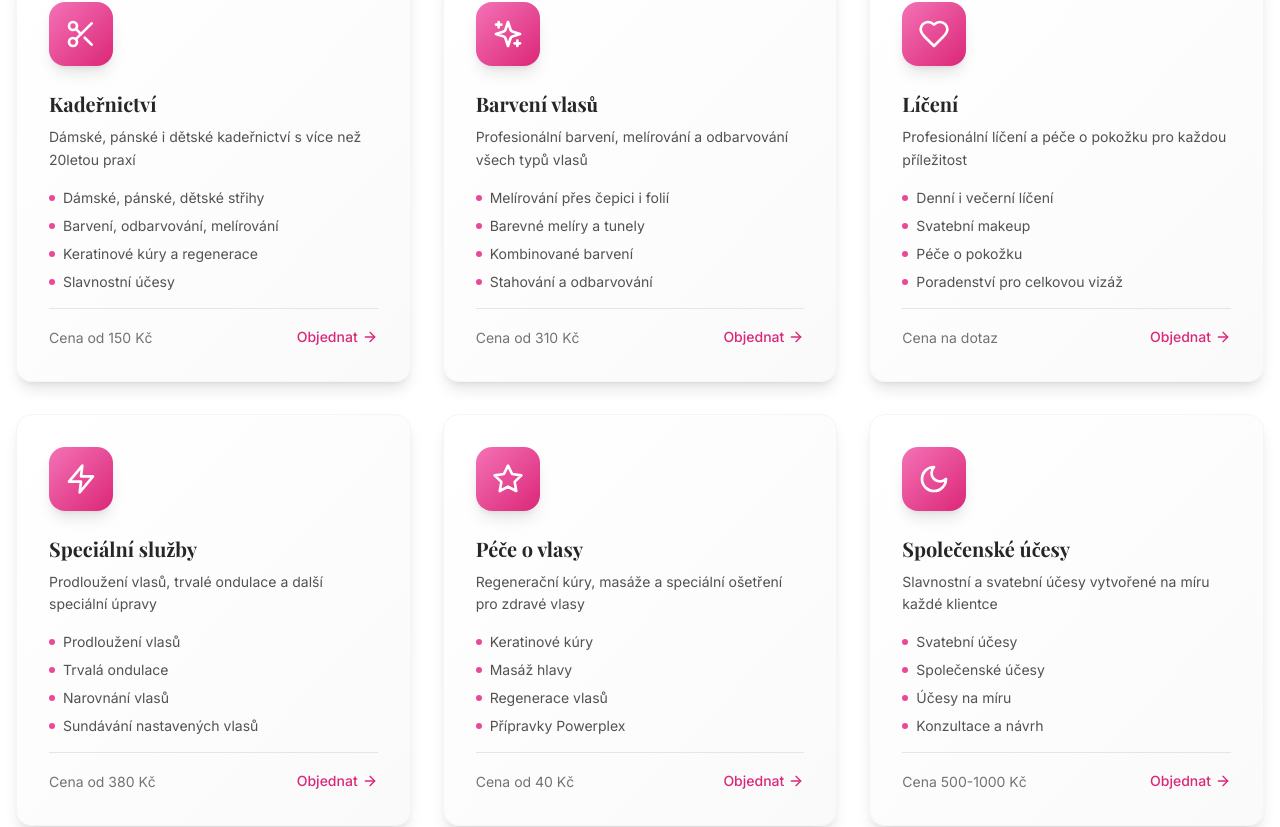
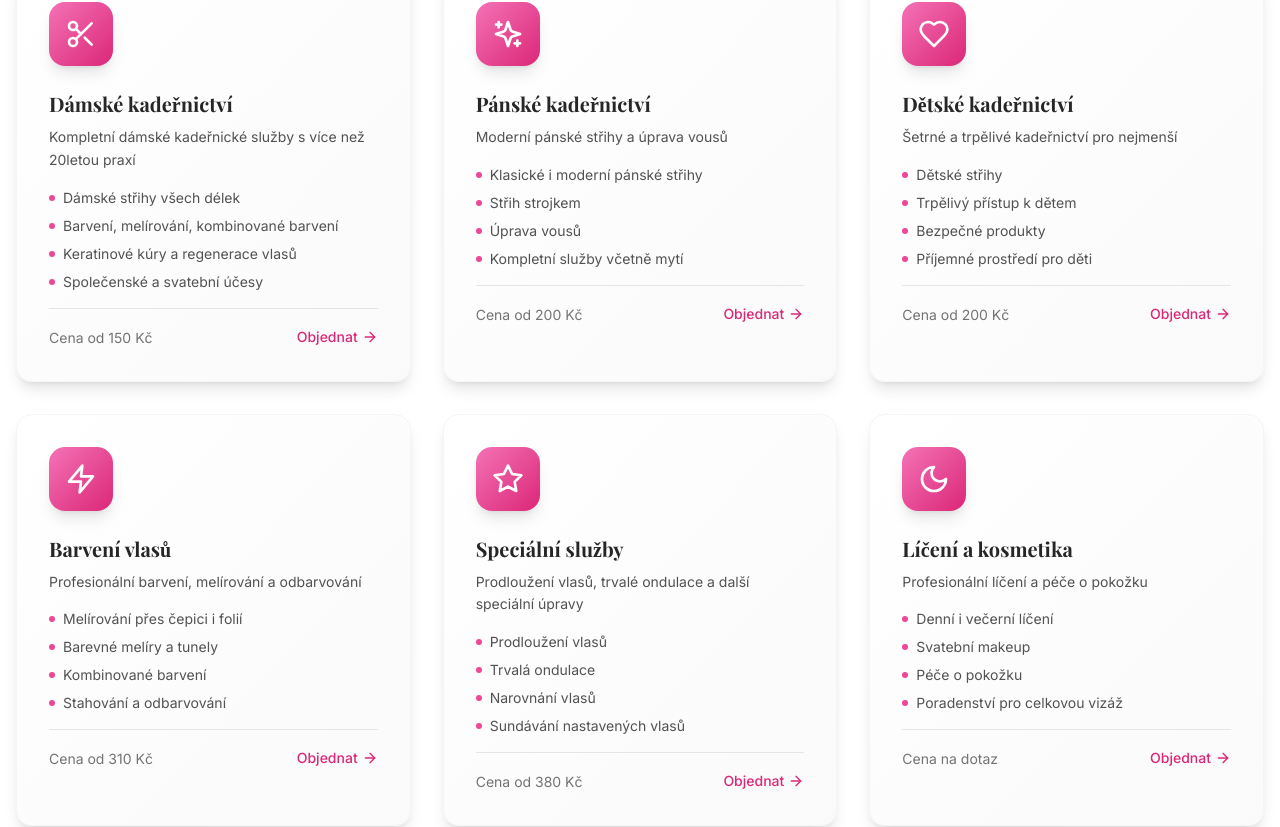
Before and after one commit to marcelrezkova/kadernictvihelena, a React (Vite) app: page / in a window 1280 px wide. Shown: the part 2853-3680 px from the top of the page. Built offline with nearby package versions, Linux system fonts and the light colour scheme.

Commit message:
Dokončení aktualizace ceníku - pánské a dětské služby

```diff
--- a/src/components/Pricing.tsx
+++ b/src/components/Pricing.tsx
@@ -21,45 +21,45 @@ const Pricing: React.FC = () => {
       ]
     },
     {
-      category: 'Kosmetika',
+      category: 'Pánské a dětské',
+      icon: '👨‍👦',
+      services: [
+        { name: 'Pánský střih', price: '250 Kč', duration: '30 min' },
+        { name: 'Dětský střih', price: '200 Kč', duration: '20 min' },
+        { name: 'Střih strojkem', price: '200 Kč', duration: '20 min' },
+        { name: 'Moderní střih', price: '300 Kč', duration: '45 min' },
+        { name: 'Úprava vousů', price: '110 Kč', duration: '15 min' },
+        { name: 'Komplet (střih, mytí, sušení)', price: '400 Kč', duration: '45 min' },
+        { name: 'Melír přes čepici', price: '350-480 Kč', duration: '90 min' },
+        { name: 'Styling (vosk, gel, lak)', price: '50 Kč', duration: '10 min' }
+      ]
+    },
+    {
+      category: 'Doplňkové služby',
       icon: '✨',
       services: [
-        { name: 'Péče o pokožku', price: 'na dotaz', duration: '60 min' },
         { name: 'Regenerace vlasů', price: '40-60 Kč', duration: '15 min' },
         { name: 'Masáž hlavy', price: '50 Kč', duration: '15 min' },
         { name: 'Narovnání vlasů', price: '250-550 Kč', duration: '60 min' },
         { name: 'Stahování barvy', price: '500-900 Kč', duration: '120 min' },
         { name: 'Prodloužení vlasů', price: '2500-4000 Kč', duration: '180-240 min' },
         { name: 'Sundávání nastavených vlasů', price: '700-2500 Kč', duration: '90-180 min' },
-        { name: 'Přípravek Powerplex', price: '50-100 Kč', duration: '30 min' }
+        { name: 'Přípravek Powerplex', price: '50-100 Kč', duration: '30 min' },
+        { name: 'Barevné tunely', price: '100-200 Kč', duration: '30 min' }
       ]
     },
     {
-      category: 'Líčení & Permanentní makeup',
+      category: 'Líčení & kosmetika',
       icon: '💄',
       services: [
         { name: 'Líčení', price: 'na dotaz', duration: '45 min' },
         { name: 'Svatební líčení', price: 'na dotaz', duration: '60 min' },
         { name: 'Společenské líčení', price: 'na dotaz', duration: '45 min' },
-        { name: 'Barevné tunely', price: '100-200 Kč', duration: '30 min' },
-        { name: 'Styling (gel, lak, vosk)', price: '40 Kč', duration: '10 min' },
+        { name: 'Péče o pokožku', price: 'na dotaz', duration: '60 min' },
         { name: 'Žehlení vlasů', price: '80-120 Kč', duration: '30 min' },
         { name: 'Vodová ondulace', price: '130-180 Kč', duration: '45 min' },
-        { name: 'Zastřižení ofiny', price: '60-70 Kč', duration: '15 min' }
-      ]
-    },
-    {
-      category: 'Speciální služby',
-      icon: '💫',
-      services: [
-        { name: 'Mytí vlasů', price: '80-130 Kč', duration: '15 min' },
-        { name: 'Foukaná', price: '150-350 Kč', duration: '30-45 min' },
-        { name: 'Sušení', price: '70-110 Kč', duration: '20 min' },
-        { name: 'Top, mix střih', price: '180-240 Kč', duration: '45 min' },
-        { name: 'Dámský střih na sucho', price: '250-290 Kč', duration: '30 min' },
-        { name: 'Kombinované barvení', price: '500-850 Kč', duration: '150 min' },
-        { name: 'Barevný melír', price: '550-850 Kč', duration: '180 min' },
-        { name: 'Příplatek za dlouhé vlasy', price: '50-100 Kč', duration: '' }
+        { name: 'Zastřižení ofiny', price: '60-70 Kč', duration: '15 min' },
+        { name: 'Mytí vlasů', price: '80-130 Kč', duration: '15 min' }
       ]
     }
   ];
--- a/src/data/servicesData.ts
+++ b/src/data/servicesData.ts
@@ -12,22 +12,48 @@ export interface Service {
 export const servicesData: Service[] = [
   {
     id: 'kadernictvi',
-    title: 'Kadeřnictví',
-    description: 'Dámské, pánské i dětské kadeřnictví s více než 20letou praxí',
+    title: 'Dámské kadeřnictví',
+    description: 'Kompletní dámské kadeřnické služby s více než 20letou praxí',
     icon: Scissors,
     features: [
-      'Dámské, pánské, dětské střihy',
-      'Barvení, odbarvování, melírování',
-      'Keratinové kúry a regenerace',
-      'Slavnostní účesy'
+      'Dámské střihy všech délek',
+      'Barvení, melírování, kombinované barvení',
+      'Keratinové kúry a regenerace vlasů',
+      'Společenské a svatební účesy'
     ],
     price: 'od 150 Kč'
   },
   {
+    id: 'panske',
+    title: 'Pánské kadeřnictví',
+    description: 'Moderní pánské střihy a úprava vousů',
+    icon: Sparkles,
+    features: [
+      'Klasické i moderní pánské střihy',
+      'Střih strojkem',
+      'Úprava vousů',
+      'Kompletní služby včetně mytí'
+    ],
+    price: 'od 200 Kč'
+  },
+  {
+    id: 'detske',
+    title: 'Dětské kadeřnictví',
+    description: 'Šetrné a trpělivé kadeřnictví pro nejmenší',
+    icon: Heart,
+    features: [
+      'Dětské střihy',
+      'Trpělivý přístup k dětem',
+      'Bezpečné produkty',
+      'Příjemné prostředí pro děti'
+    ],
+    price: 'od 200 Kč'
+  },
+  {
     id: 'barveni',
     title: 'Barvení vlasů',
-    description: 'Profesionální barvení, melírování a odbarvování všech typů vlasů',
-    icon: Sparkles,
+    description: 'Profesionální barvení, melírování a odbarvování',
+    icon: Zap,
     features: [
       'Melírování přes čepici i folií',
       'Barevné melíry a tunely',
@@ -37,23 +63,10 @@ export const servicesData: Service[] = [
     price: 'od 310 Kč'
   },
   {
-    id: 'liceni',
-    title: 'Líčení',
-    description: 'Profesionální líčení a péče o pokožku pro každou příležitost',
-    icon: Heart,
-    features: [
-      'Denní i večerní líčení',
-      'Svatební makeup',
-      'Péče o pokožku',
-      'Poradenství pro celkovou vizáž'
-    ],
-    price: 'na dotaz'
-  },
-  {
     id: 'specialni',
     title: 'Speciální služby',
     description: 'Prodloužení vlasů, trvalé ondulace a další speciální úpravy',
-    icon: Zap,
+    icon: Star,
     features: [
       'Prodloužení vlasů',
       'Trvalá ondulace',
@@ -63,29 +76,16 @@ export const servicesData: Service[] = [
     price: 'od 380 Kč'
   },
   {
-    id: 'pece',
-    title: 'Péče o vlasy',
-    description: 'Regenerační kúry, masáže a speciální ošetření pro zdravé vlasy',
-    icon: Star,
-    features: [
-      'Keratinové kúry',
-      'Masáž hlavy',
-      'Regenerace vlasů',
-      'Přípravky Powerplex'
-    ],
-    price: 'od 40 Kč'
-  },
-  {
-    id: 'ucesy',
-    title: 'Společenské účesy',
-    description: 'Slavnostní a svatební účesy vytvořené na míru každé klientce',
+    id: 'liceni',
+    title: 'Líčení a kosmetika',
+    description: 'Profesionální líčení a péče o pokožku',
     icon: Moon,
     features: [
-      'Svatební účesy',
-      'Společenské účesy',
-      'Účesy na míru',
-      'Konzultace a návrh'
+      'Denní i večerní líčení',
+      'Svatební makeup',
+      'Péče o pokožku',
+      'Poradenství pro celkovou vizáž'
     ],
-    price: '500-1000 Kč'
+    price: 'na dotaz'
   }
 ];
```
